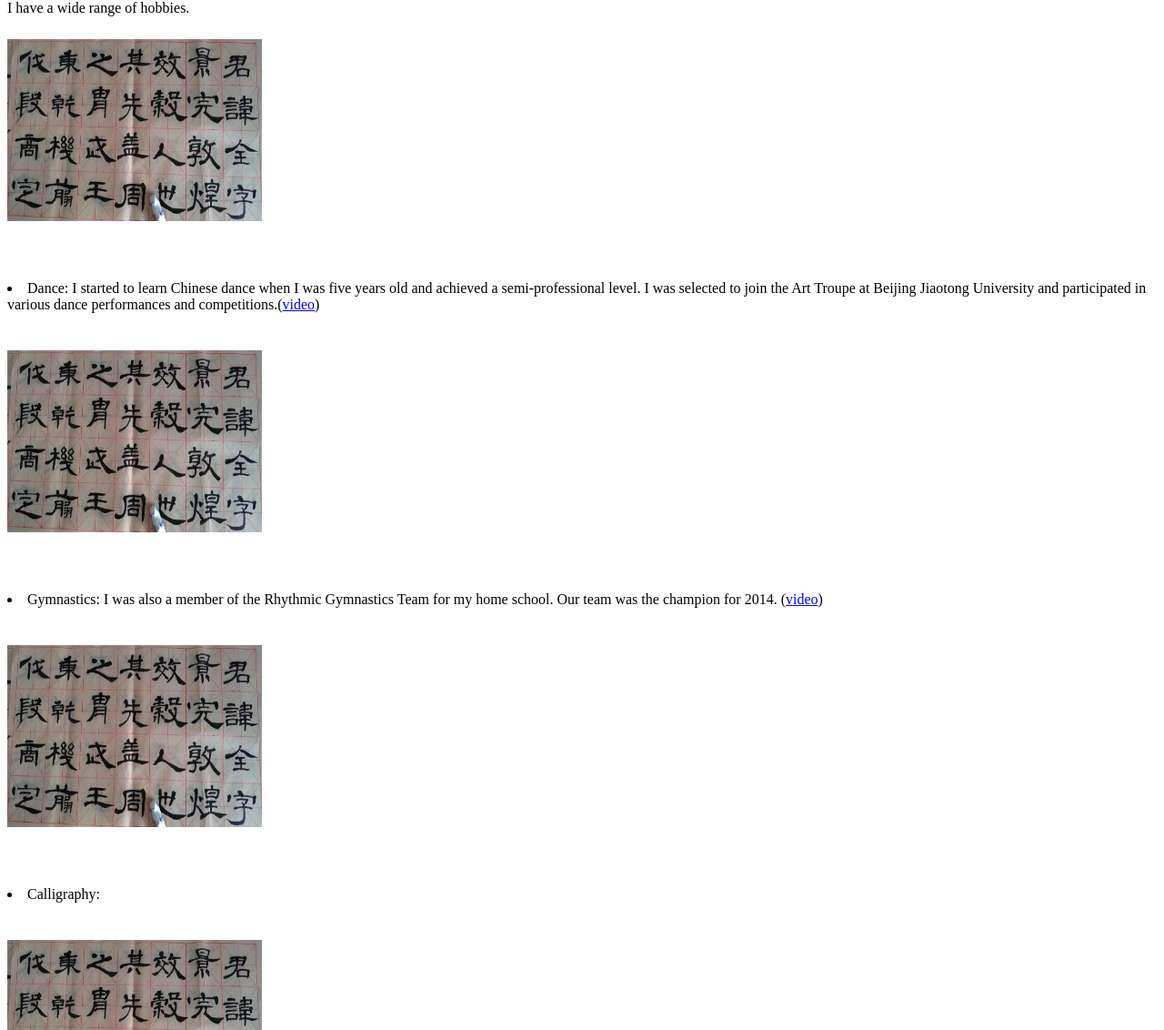
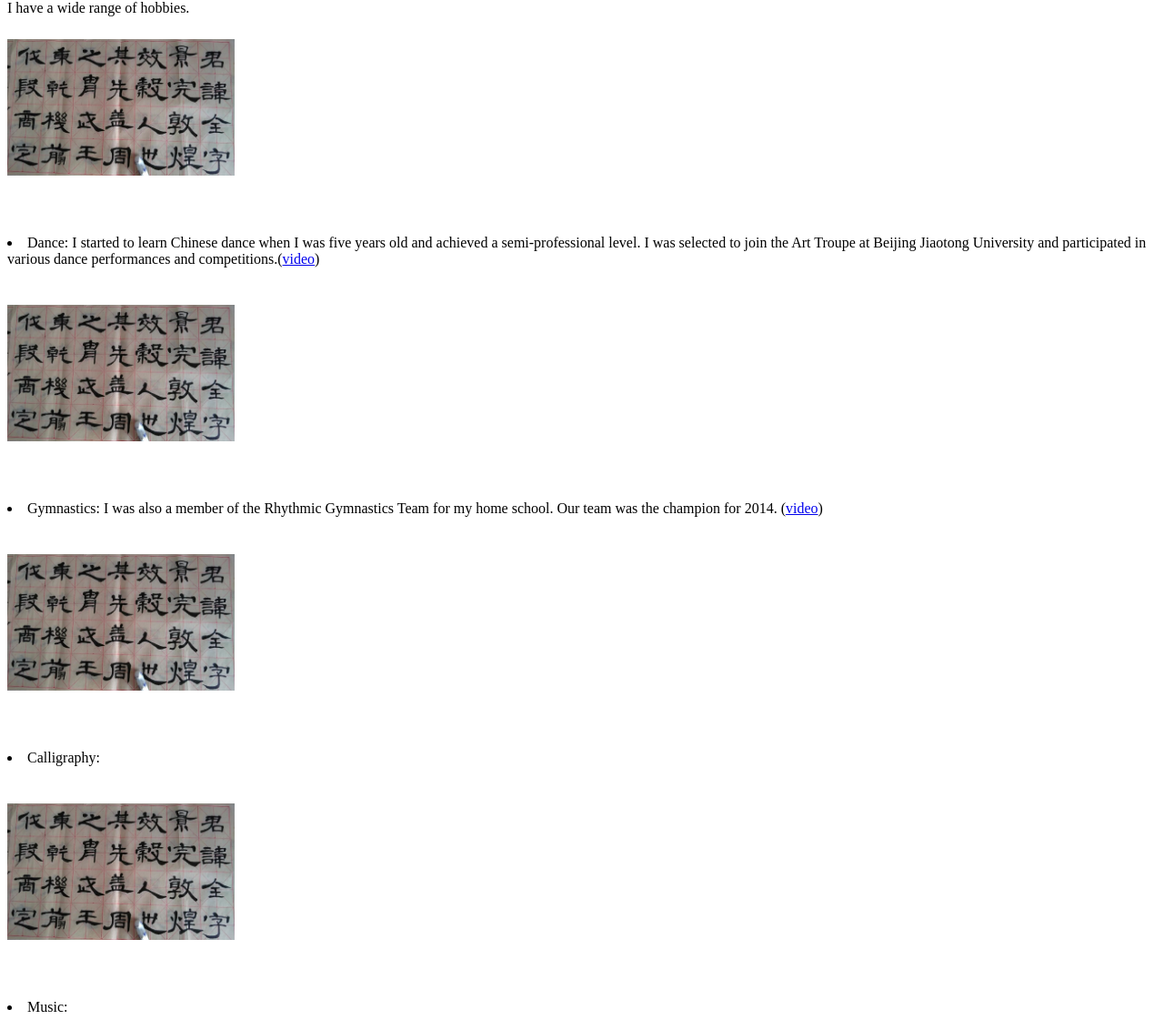
Before and after one commit to YangjiaoChen/YangjiaoChen.github.io, a Jekyll site: the page built from personal.html, in a window 1280 px wide. Shown: the part 108-1240 px from the top of the page at 91% size. Built offline with Jekyll 4.4.1, drawn with Linux system fonts in a browser that asks for light colours; grey boxes are pictures that could not be loaded.

Commit message:
Update personal.html

```diff
--- a/personal.html
+++ b/personal.html
@@ -22,8 +22,8 @@ title: "Yangjiao Chen: personal"
 I have a wide range of hobbies.
   <div class="row">
   <div class="col-6 col-md-4">
-    <img src="imgs/calligraphy.jpg"  width="280"
-         height="200" style="margin-top: 25px; margin-bottom: 15px" >
+    <img src="imgs/calligraphy.jpg"  width="250"
+         height="150" style="margin-top: 25px; margin-bottom: 15px" >
   </div>
   <div class="col-md-auto">
     <p>
@@ -37,8 +37,8 @@ I have a wide range of hobbies.
 
   <div class="row">
   <div class="col-6 col-md-4">
-    <img src="imgs/calligraphy.jpg"  width="280"
-         height="200" style="margin-top: 25px; margin-bottom: 15px" >
+    <img src="imgs/calligraphy.jpg"  width="250"
+         height="150" style="margin-top: 25px; margin-bottom: 15px" >
   </div>
   <div class="col-md-auto">
     <p>
@@ -52,8 +52,8 @@ I have a wide range of hobbies.
 
   <div class="row">
   <div class="col-6 col-md-4">
-    <img src="imgs/calligraphy.jpg"  width="280"
-         height="200" style="margin-top: 25px; margin-bottom: 15px" >
+    <img src="imgs/calligraphy.jpg"  width="250"
+         height="150" style="margin-top: 25px; margin-bottom: 15px" >
   </div>
   <div class="col-md-auto">
     <p>
@@ -65,8 +65,8 @@ I have a wide range of hobbies.
 
   <div class="row">
   <div class="col-6 col-md-4">
-    <img src="imgs/calligraphy.jpg"  width="280"
-         height="200" style="margin-top: 25px; margin-bottom: 15px" >
+    <img src="imgs/calligraphy.jpg"  width="250"
+         height="150" style="margin-top: 25px; margin-bottom: 15px" >
   </div>
   <div class="col-md-auto">
     <p>
```
